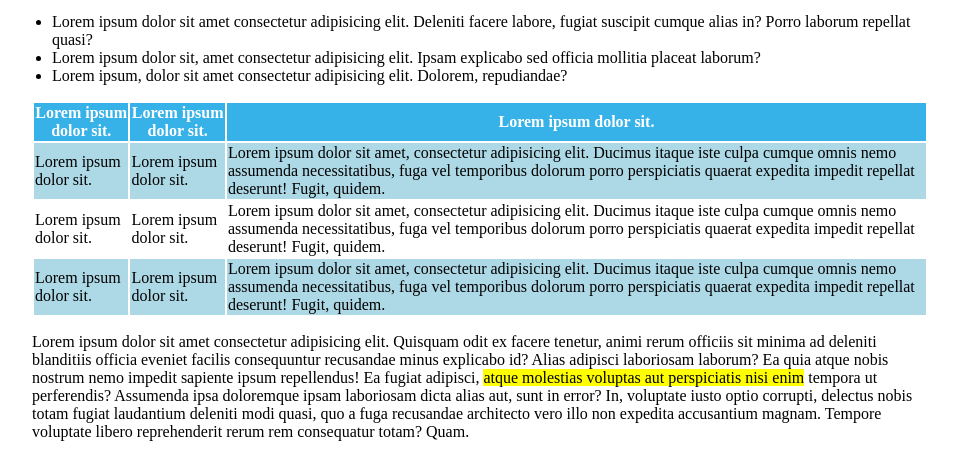
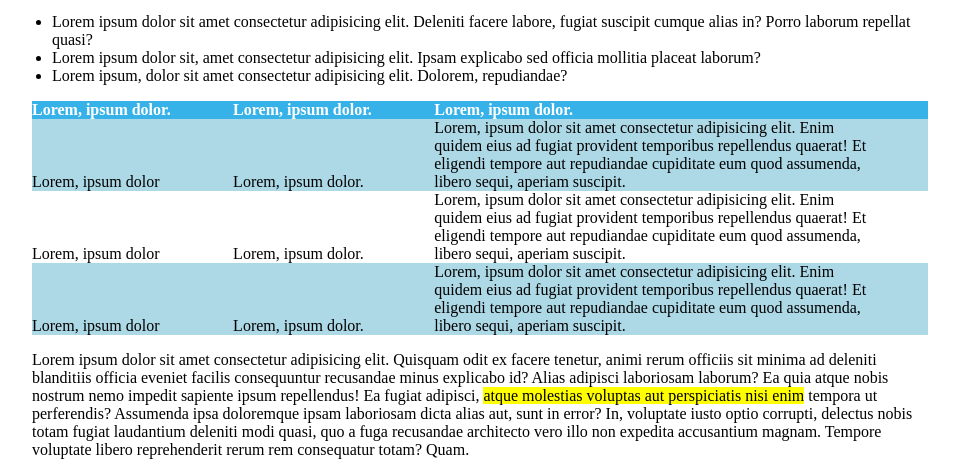
Before and after one commit to sgraziola/cv_pincopallino, a plain HTML site: page index.html in a window 1280 px wide. Shown: the part 1118-1578 px from the top of the page, without its empty margins (160-1119 px from the left). Drawn offline with Linux system fonts and the light colour scheme.

Commit message:
remake table commit booleaners

```diff
--- a/css/style.css
+++ b/css/style.css
@@ -66,3 +66,31 @@ ul{
     max-width: 200px;
     max-height: 200px;
 }
+
+
+.title{
+    background-color:#37B2E8;
+  }
+
+  .action{
+    background-color:lightblue;
+}
+
+   .titleleft{
+    display: inline-block;
+    width: 22%;
+  }
+
+  .titlecenter{
+    display: inline-block;
+    width: 22%;
+  }
+
+  .titleright{
+    display: inline-block;
+    width: 50%;
+  }
+
+  .body{
+    color: white;
+  }
--- a/index.html
+++ b/index.html
@@ -35,7 +35,7 @@
             <li>Lorem ipsum dolor sit, amet consectetur adipisicing elit. Ipsam explicabo sed officia mollitia placeat laborum?</li>
             <li>Lorem ipsum, dolor sit amet consectetur adipisicing elit. Dolorem, repudiandae?</li>
         </ul>
-
+<!--
         <table>
             <thead>
                 <tr>
@@ -65,6 +65,58 @@
 
 
         </table>
+ -->
+
+ <!-- table remake -->
+        <section class="title">
+                <span class="titleleft">
+                    <span class="body"><strong>Lorem, ipsum dolor.</strong></span>
+                </span>
+                <span class="titlecenter">
+                    <span class="body"><strong>Lorem, ipsum dolor.</strong></span>
+                </span>
+                <span class="titleright">
+                <span class="body"><strong>Lorem, ipsum dolor.</strong></span>
+                </span>
+        </section>
+
+        <section class="action">
+                <span class="titleleft">
+                     <span class="contenuto">Lorem, ipsum dolor</span>
+                </span>
+                <span class="titlecenter">
+                     <span class="contenuto">Lorem, ipsum dolor.</span>
+                </span>
+                <span class="titleright">
+                    <span>Lorem, ipsum dolor sit amet consectetur adipisicing elit. Enim quidem eius ad fugiat provident temporibus repellendus quaerat! Et eligendi tempore aut repudiandae cupiditate eum quod assumenda, libero sequi, aperiam suscipit.</span>
+                </span>
+        </section>
+
+        <section>
+            <span class="titleleft">
+                 <span class="contenuto">Lorem, ipsum dolor</span>
+            </span>
+            <span class="titlecenter">
+                 <span class="contenuto">Lorem, ipsum dolor.</span>
+            </span>
+            <span class="titleright">
+                <span>Lorem, ipsum dolor sit amet consectetur adipisicing elit. Enim quidem eius ad fugiat provident temporibus repellendus quaerat! Et eligendi tempore aut repudiandae cupiditate eum quod assumenda, libero sequi, aperiam suscipit.</span>
+            </span>
+        </section>
+
+        <section class="action">
+            <span class="titleleft">
+                 <span class="contenuto">Lorem, ipsum dolor</span>
+            </span>
+            <span class="titlecenter">
+                 <span class="contenuto">Lorem, ipsum dolor.</span>
+            </span>
+            <span class="titleright">
+                <span>Lorem, ipsum dolor sit amet consectetur adipisicing elit. Enim quidem eius ad fugiat provident temporibus repellendus quaerat! Et eligendi tempore aut repudiandae cupiditate eum quod assumenda, libero sequi, aperiam suscipit.</span>
+            </span>
+         </section>
+
+<!-- table remake (non riesco ad allineare il testo centrandolo a sinitra) -->
 
 
 
@@ -94,5 +146,6 @@
 
         </section>
     </footer>
+    <!-- /footer -->
 </body>
 </html>
```
